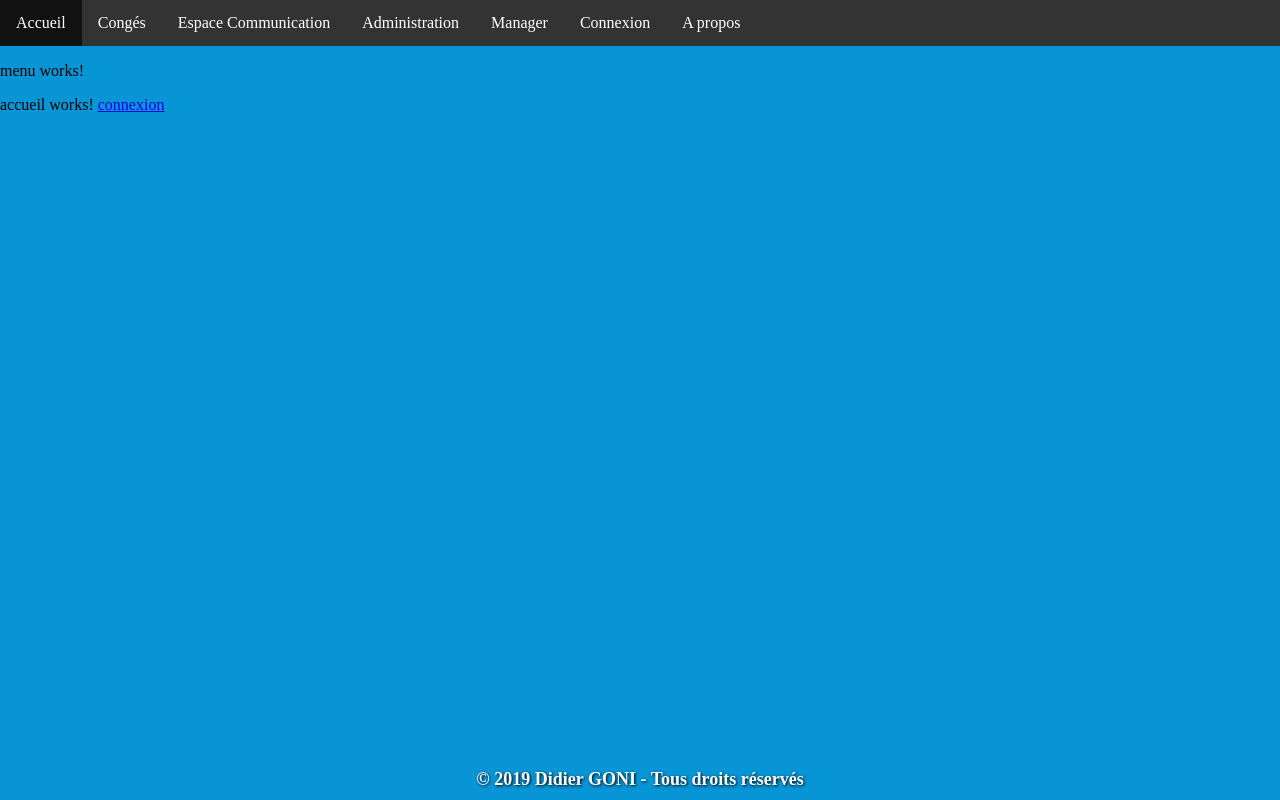
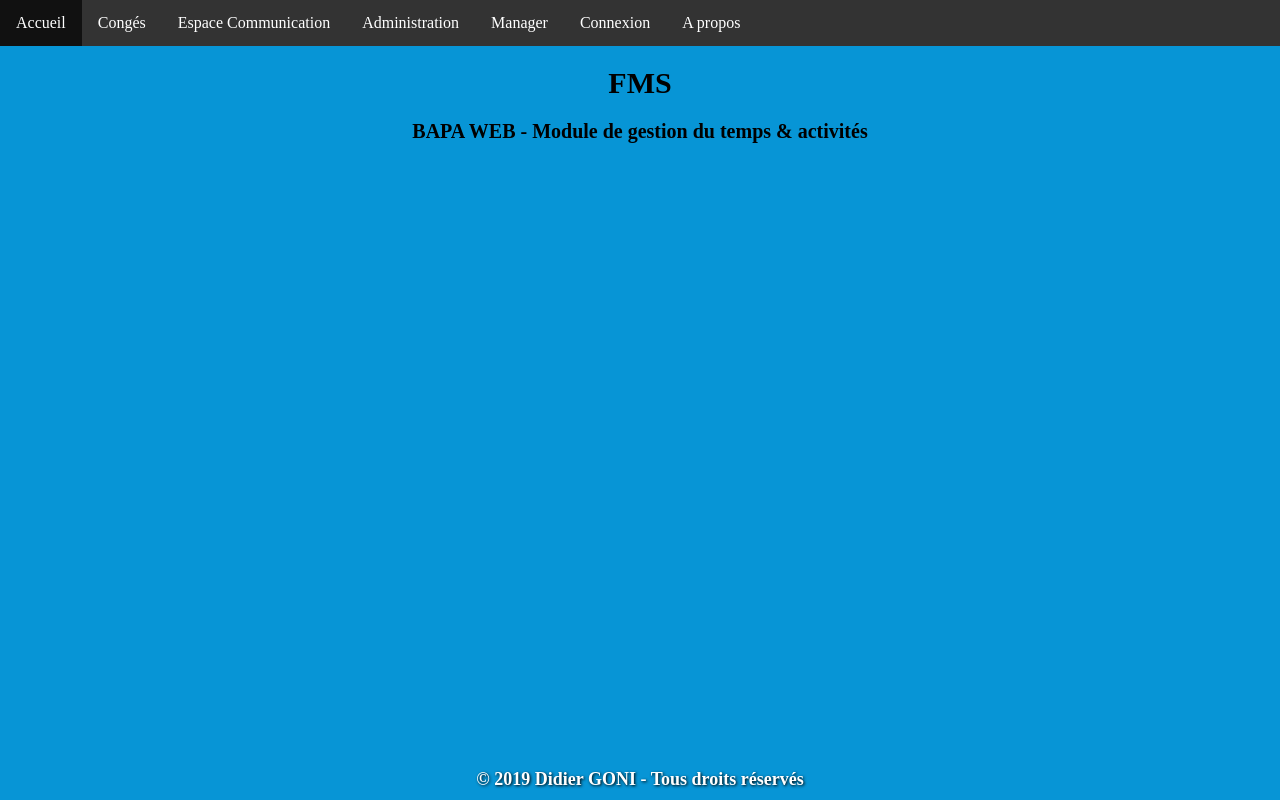
Before and after one commit to fmstheo/Angular_bapa, an Angular app: page /intranet in a window 1280 px wide. Built offline with nearby package versions, Linux system fonts and the light colour scheme.

Commit message:
Intranet route sur page Admin, et avancé sur css

```diff
--- a/src/app/connexion/connexion.component.html
+++ b/src/app/connexion/connexion.component.html
@@ -20,5 +20,5 @@
     <input type="oublieID" type="email" placeholder="Saisissez votre identifiant">
     <input type="submit" value="Recevoir un email">
   </form>
-<a href routerLink="/intranet">Intranet</a>
+<a href routerLink="/intranet/administration">Intranet</a>
 </section>
--- a/src/app/intranet/accueil/accueil.component.css
+++ b/src/app/intranet/accueil/accueil.component.css
@@ -0,0 +1,8 @@
+h1{
+    text-align: center;
+    font-size: 30px;
+}
+h2{
+    text-align: center;
+    font-size: 20px;
+}
--- a/src/app/intranet/accueil/accueil.component.html
+++ b/src/app/intranet/accueil/accueil.component.html
@@ -1,9 +1,7 @@
+<app-menu></app-menu>
 
-
-<app-menu></app-menu>
+<h1>FMS</h1>
+<h2>BAPA WEB - Module de gestion du temps & activités </h2>
+<!-- <h2>accueil works!</h2> -->
 <router-outlet></router-outlet>
-<p>
-  accueil works!
-  <a href routerLink="/connexion">connexion</a>
-</p>
 <app-footer></app-footer>
--- a/src/app/intranet/administration/administration-routing.module.ts
+++ b/src/app/intranet/administration/administration-routing.module.ts
@@ -9,7 +9,6 @@ import { SecuriteComponent } from './securite/securite.component';
 const routes: Routes = [
   {path:"", component:AdministrationComponent,
   children: [
-
       {path:'bapa', component:BapaComponent},
       {path:'contrat-de-travail', component:ContratdetravailComponent},
       {path:'gestion-utilisateur', component:GestionutilisateurComponent},
--- a/src/app/intranet/administration/administration/administration.component.css
+++ b/src/app/intranet/administration/administration/administration.component.css
@@ -7,10 +7,11 @@ h2{
     font-weight: bold;
 }
 section{
-    display:flex;
-    flex-flow: wrap;
+    text-align: center;
+    /* flex-flow: wrap; */
+
     border-radius: 5px;
-    width: 80%;
+    width: 95%;
     margin: 40px auto  ;
     padding: 1%;
     background-color: rgb(233, 243, 255);
@@ -29,16 +30,24 @@ article{
     background-color: rgb(233, 243, 255);
     box-shadow: 2px 2px 12px rgb(0, 0, 0);
 }
+nav {
+	padding: 0; margin: 0;
+	text-align: center; /* centrer le texte */
+}
 ul {
     list-style-type: none;
+    display: flex;
+    justify-content: center;
     margin: 0;
     padding: 0;
     overflow: hidden;
     background-color: #333;
+
   }
 
   li {
     float: left;
+
   }
 
   li a {
@@ -47,6 +56,7 @@ ul {
     text-align: center;
     padding: 14px 16px;
     text-decoration: none;
+ margin : auto;
   }
 
   /* Change the link color to #111 (black) on hover */
--- a/src/app/intranet/administration/administration/administration.component.html
+++ b/src/app/intranet/administration/administration/administration.component.html
@@ -1,7 +1,7 @@
 <!-- <app-menu></app-menu> -->
 
 <section>
-  <article>
+
     <h1>Bienvenue sur ma page administration</h1>
     <nav>
       <ul>
@@ -11,7 +11,8 @@
         <li><a href routerLink="/intranet/administration/securite">Securité</a></li>
       </ul>
     </nav>
+
     <router-outlet></router-outlet>
-  </article>
+
 
 </section>
--- a/src/app/intranet/apropos/apropos.component.html
+++ b/src/app/intranet/apropos/apropos.component.html
@@ -4,7 +4,8 @@
 <section>
   <article>
     <h1>Bienvenue sur ma page A propos</h1>
-    <a href routerLink="/a-propos/qui-sommes-nous">Qui sommes nous?</a>
+    <p>Vous êtes sur mon site.</p>
+    <p>Une copie du site BAPA WEB de FMS en ANGULAR</p>
   </article>
 </section>
 <app-footer></app-footer>
--- a/src/app/intranet/menu/menu.component.html
+++ b/src/app/intranet/menu/menu.component.html
@@ -1,6 +1,6 @@
 <nav>
   <ul>
-    <li><a href routerLink="/">Accueil</a></li>
+    <li><a href routerLink="/intranet/administration">Accueil</a></li>
     <li><a href routerLink="/intranet/conges">Congés</a></li>
     <li><a href routerLink="/intranet/com">Espace Communication</a></li>
     <li><a href routerLink="/intranet/administration">Administration</a></li>
@@ -10,6 +10,6 @@
   </ul>
 </nav>
 
-<p>
+<!-- <p>
   menu works!
-</p>
+</p> -->
```
